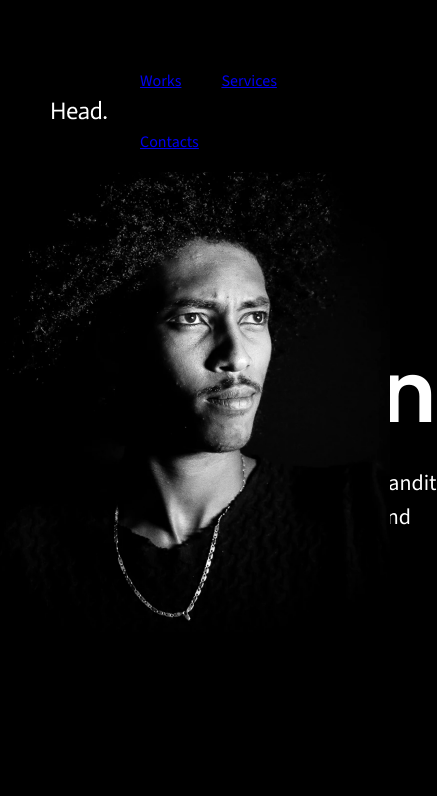
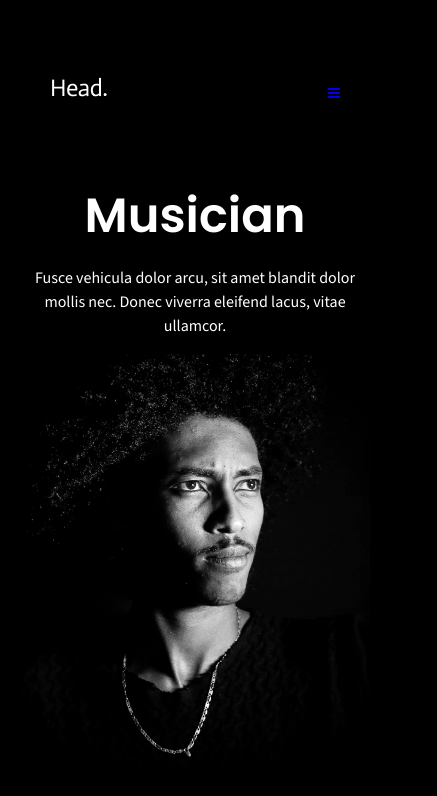
Before and after one commit to MinaTkh/Assigment13, a plain HTML site: page index.html in a window 390 px wide. Shown: the whole page, 437 px wide, since content can reach past the window. Drawn offline with nearby package versions, Linux system fonts and the light colour scheme.

Commit message:
added styles for mobile screen

```diff
--- a/styles/styles.css
+++ b/styles/styles.css
@@ -86,3 +86,89 @@ body {
 .portrait img {
     width: 100%;
 }
+
+@media (max-width: 768px) {
+    .nav .icon {
+        display: none;
+    }
+
+    .nav {
+        gap: 20px;
+        font-size: 14px;
+        margin-left: auto;
+        padding-top: 10px;
+    }
+
+    .main-section {
+        padding: 0 20px;
+        margin-top: 0;
+        flex-direction: column;
+        align-items: center;
+    }
+
+    .content {
+        max-width: 100%;
+        padding-top: 20px;
+        text-align: center;
+        margin: 0 auto;
+    }
+
+    .main-heading {
+        font-size: 64px;
+        line-height: 80px;
+    }
+
+    .main-text {
+        font-size: 18px;
+        line-height: 28px;
+    }
+
+    .portrait {
+        max-width: 100%;
+        min-height: auto;
+        margin-top: 0;
+        position: relative;
+    }
+}
+
+@media screen and (max-width: 600px) {
+    .nav a {display: none;}
+    .nav a.icon {
+        float: right;
+        display: block;
+    }
+}
+
+@media screen and (max-width: 600px) {
+    .nav.responsive {position: relative;}
+    .nav.responsive .icon {
+        position: absolute;
+        right: 0;
+        top: 0;
+    }
+    .nav.responsive a {
+        float: none;
+        display: block;
+        text-align: left;
+    }
+
+
+
+    .main-heading {
+        font-size: 48px;
+        line-height: 60px;
+    }
+
+    .main-text {
+        font-size: 16px;
+        line-height: 24px;
+    }
+
+    .content, .portrait {
+        max-width: 100%;
+    }
+
+    .portrait {
+        position: relative;
+    }
+}
```
